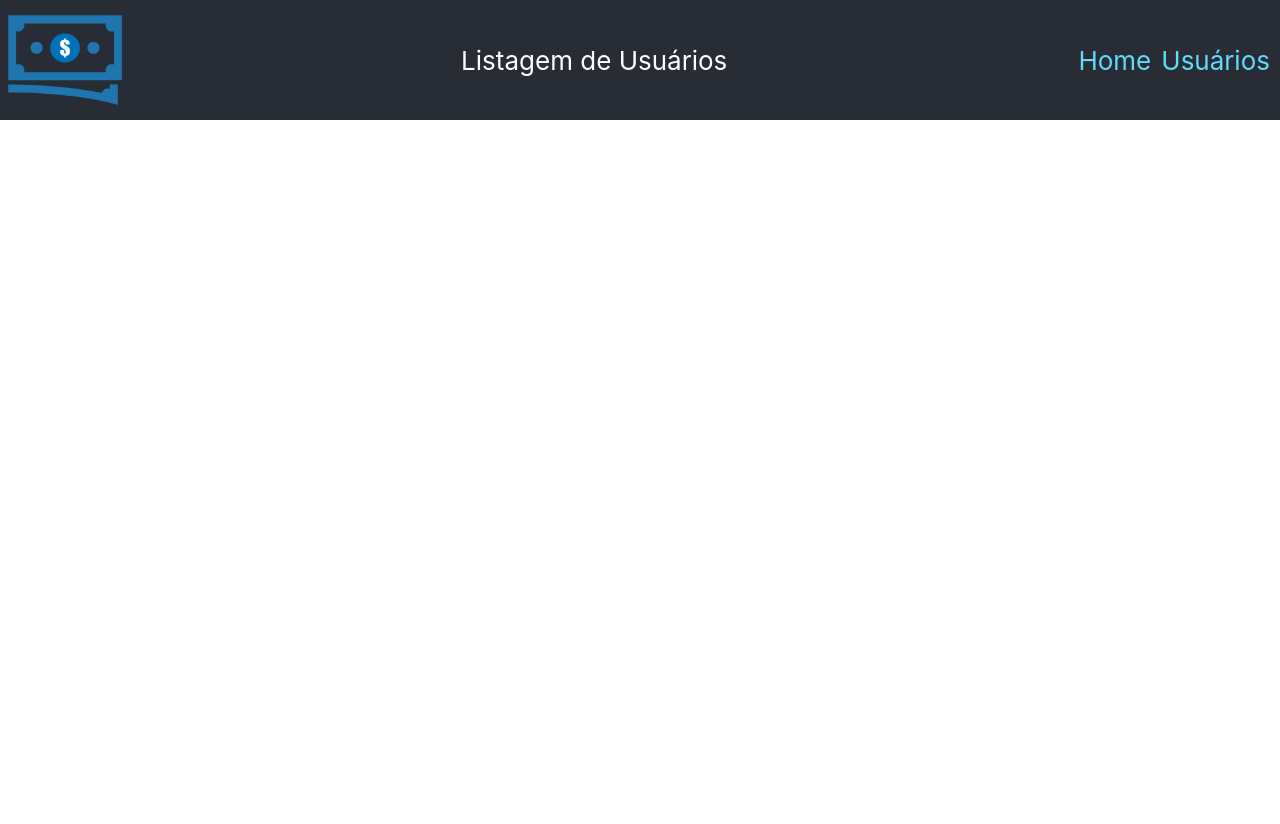
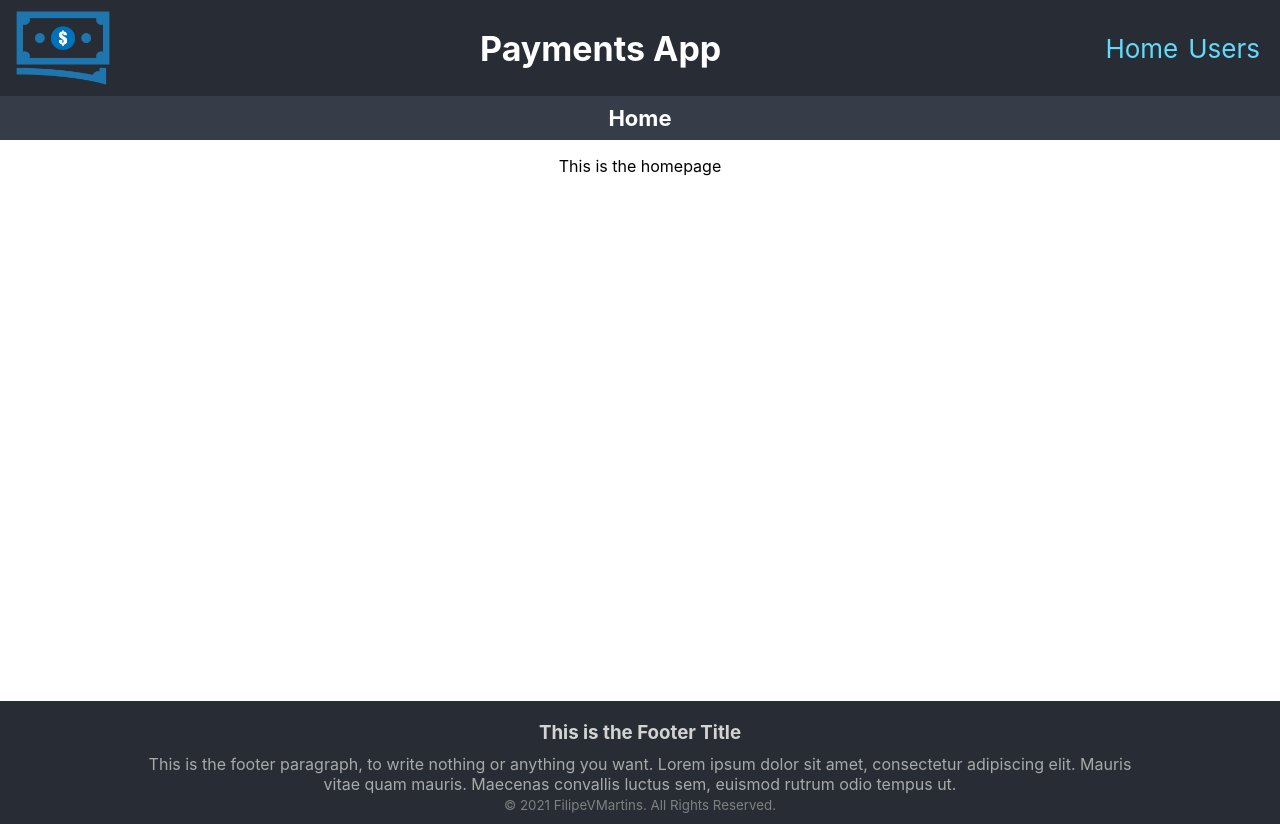
Before and after one commit to FilipeVMartins/Projeto_React_Newtab, a React (Create React App) app: page / in a window 1280 px wide. Before the commit the page ends 800 px from the top, so only its background shows below. Built offline with nearby package versions, Linux system fonts and the light colour scheme; no server answers.

Commit message:
added user listing and home pages, app header footer and router

```diff
--- a/src/App.css
+++ b/src/App.css
@@ -3,19 +3,28 @@
 }
 
 .App-logo {
-  height: calc(10px + 15vmin);/*40vmin*/
+  height: calc(10px + 12vmin);/*40vmin*/
   pointer-events: none;
 }
 
 .App-header {
   background-color: #282c34;
-  height: 15vh;
+  height: 12vh;
+  width: 100%;
   display: flex;
   flex-direction: row;
   align-items: center;
   justify-content: space-between;
   font-size: calc(10px + 2vmin);
   color: white;
+  position: relative;
+  /*top: 0px;*/
+  box-sizing: border-box;
+  padding: 10px;
+}
+
+.App-title {
+  font-size: calc(18px + 2vmin);
 }
 
 .App-nav{
@@ -32,3 +41,49 @@
   text-decoration: underline;
   color: #cff3fd;
 }
+
+
+
+
+
+.App-content {
+  width: 100vw;
+  height: 75.5vh; /* 5.5vh from page-title + 70 vh from page-content */
+  overflow:auto;
+  position: relative;
+
+}
+
+
+
+
+
+
+.App-footer {
+  background-color: #282c34;
+  display: flex;
+  flex-direction: column;
+  align-items: center;
+  width: 100%;
+  margin-top: 1px;
+  padding: 10px;
+  box-sizing: border-box;
+  min-height: 12.5vh; /* 5.5vh from App-content page-title + 12vh from App-header + 70 vh from App-content page-content - 100vh*/
+}
+
+.App-footer div {
+  width: 80%;
+}
+
+.App-footer h3 {
+  color: lightgray;
+  margin: 10px 0px;
+}
+
+.App-footer p {
+  margin: 0px;
+  color: darkgray;
+}
+.App-footer small {
+  color: gray;
+}
--- a/src/App.js
+++ b/src/App.js
@@ -4,9 +4,20 @@ import {BrowserRouter, Switch, Route, Link} from 'react-router-dom';
 
 import logo from './logo.png';
 import UserListing from './pages/UserListing/UserListing';
+import Home from './pages/Home/Home';
 import './App.css';
 
 export default class App extends React.Component {
+
+
+  handleContentScroll = e => {
+    let element = e.target
+    console.log('scroll')
+    if (element.scrollHeight - element.scrollTop === element.clientHeight) {
+      // do something at end of scroll
+      console.log('fim do scroll');
+    }
+  }
 
   render() {
     return (
@@ -14,23 +25,23 @@ export default class App extends React.Component {
         <BrowserRouter>
           <header className="App-header">
             <img src={logo} className="App-logo" alt="logo" />
-            <p>
-              Listagem de Usuários
-            </p>
+            <h1 className="App-title">
+              Payments App
+            </h1>
             <nav className="App-nav">
               <Link to="/" className="App-link" >
                 Home
               </Link>
               <Link to="/UserListing" className="App-link" >
-                Usuários
+                Users
               </Link>
             </nav>
           </header>
 
 
-          <div className="App-content">
+          <div className="App-content" onScroll={this.handleContentScroll}>
             <Switch>
-              <Route path="/" exact={true} component="" />
+              <Route path="/" exact={true} component={Home} />
               <Route path="/UserListing" exact={true} component={UserListing} />
                {/*
               <Route path="/Payment" exact={true} component="" />
@@ -40,7 +51,11 @@ export default class App extends React.Component {
           </div>
 
           <footer className="App-footer">
-
+              <div>
+                <h3>This is the Footer Title</h3>
+                <p>This is the footer paragraph, to write nothing or anything you want. Lorem ipsum dolor sit amet, consectetur adipiscing elit. Mauris vitae quam mauris. Maecenas convallis luctus sem, euismod rutrum odio tempus ut.</p>
+                <small>© 2021 FilipeVMartins. All Rights Reserved.</small>
+              </div>
           </footer>
 
         </BrowserRouter>
--- /dev/null
+++ b/src/components/PageTitle/PageTitle.css
@@ -0,0 +1,17 @@
+.page-title {
+    position: sticky;
+    top: -1px; /* in chrome inspector mobile view there were a 2px margin from top after scrolling*/
+    background-color: #373d48;
+    padding: 10px;
+    height: 5.5vh;
+    display: flex;
+    align-items: center;
+    justify-content: center;
+    box-sizing: border-box;
+}
+
+.page-title h2 {
+    margin: 0;
+    font-size: calc(14px + 1vmin);
+    color: #FFFFFF;
+}
--- /dev/null
+++ b/src/components/PageTitle/PageTitle.js
@@ -0,0 +1,16 @@
+import React from 'react';
+
+import './PageTitle.css';
+
+export default class PageTitle extends React.Component {
+
+  render() {
+
+    return (
+
+      <div className="page-title">
+          <h2>{this.props.title}</h2>
+      </div>
+    );
+  };
+};
--- a/src/index.css
+++ b/src/index.css
@@ -7,6 +7,19 @@ body {
   -moz-osx-font-smoothing: grayscale;
 }
 
+/* Hide scrollbar for Chrome, Safari and Opera*/
+body::-webkit-scrollbar {
+  display: none;
+}
+
+/* Hide scrollbar for IE, Edge and Firefox*/
+html, body {
+  -ms-overflow-style: none;  /* IE and Edge */
+  scrollbar-width: none;  /* Firefox */
+  /*overflow-x: hidden; 1- removed to sticky work, tested on new edge, chrome, opera and firefox*/
+  /*overflow: hidden;  2- added this to avoid app-header scroll, since page-content now has got its own scroll*/
+}
+
 code {
   font-family: source-code-pro, Menlo, Monaco, Consolas, 'Courier New',
     monospace;
--- /dev/null
+++ b/src/pages/Home/Home.js
@@ -0,0 +1,51 @@
+import React from 'react';
+
+import PageTitle from '../../components/PageTitle/PageTitle'
+
+import './Home.css';
+
+export default class Home extends React.Component {
+
+    state = {
+        usersData: []
+    }
+
+
+
+
+    async componentDidMount(){
+        fetch('https://www.mocky.io/v2/5d531c4f2e0000620081ddce', {
+            method: 'GET'
+        })
+        .then(response => response.json())
+        .then((responseJson) => {
+            this.setState({usersData:responseJson})
+        })
+    };
+
+
+
+
+
+
+  render() {
+
+
+    return (
+
+      <div className="App">
+
+          <PageTitle title="Home" />
+
+
+          <div className="home-content">
+            <p>This is the homepage</p>
+          </div>
+      </div>
+
+
+
+
+    );
+  };
+};
--- a/src/pages/UserListing/UserListing.css
+++ b/src/pages/UserListing/UserListing.css
@@ -0,0 +1,56 @@
+
+
+.user-list {
+    display: flex;
+    flex-direction: column;
+    width: 100%;
+    /*top: 17.5vh; 5.5vh from page title + 12vh from app header */
+}
+
+
+.user-row {
+    display: flex;
+    flex-direction: row;
+    justify-content: center;
+    align-items: center;
+    flex-wrap: wrap;
+
+    padding: 20px 5.6617vw ;
+    margin-top: 1px;
+    box-sizing: border-box;
+    background-image: linear-gradient(#31324F, #1F202E);
+    width: 100%;
+
+    color: #FFFFFF;
+}
+
+.user-row figure {
+    margin: 0;
+}
+
+.user-row figure img {
+    border-radius: 50%
+}
+
+.user-wrapper1 {
+    width: 100%;
+    max-width: 900px;
+    display: flex;
+    flex-direction: row;
+    align-items: center;
+    justify-content: space-between;
+}
+.user-data-wrapper {
+    display: flex;
+    flex-direction: row;
+    align-items: center;
+}
+
+.user-data {
+    display: flex;
+    flex-direction: column;
+    align-items: flex-start;
+    text-align: left;
+    font-size: calc(10px + 1vmin);
+    margin: 0px 15px;
+}
--- a/src/pages/UserListing/UserListing.js
+++ b/src/pages/UserListing/UserListing.js
@@ -1,4 +1,6 @@
 import React from 'react';
+
+import PageTitle from '../../components/PageTitle/PageTitle'
 
 import './UserListing.css';
 
@@ -17,10 +19,10 @@ export default class UserListing extends React.Component {
         })
         .then(response => response.json())
         .then((responseJson) => {
+            this.setState({usersData:responseJson})
+        })
 
-            this.setState({usersData:responseJson})
-            console.log(this.state.usersData)
-        })
+        //window.addEventListener("scroll", (e) => console.log(e.target.scrollHeight)); //funcinou
     };
 
 
@@ -33,17 +35,40 @@ export default class UserListing extends React.Component {
 
     return (
 
-      <div className="App">
-          <p>asdasd</p>
-          <ul>
+      <div className="App-user-listing">
+
+          <PageTitle title="Listagem de Usuários" />
 
 
+          <div className="user-list">
             {this.state.usersData.map( (user, index) => {
 
-                return (<li >aaaa</li>)
-            } )}
+                if (true){
 
-          </ul>
+                return (
+                    <div className="user-row" key={'user-row-' + index}>
+                        <div className="user-wrapper1">
+                            <div className="user-data-wrapper">
+                                <figure>
+                                    <img src={user.img} alt={"Foto do Usuário" + user.name} />
+                                </figure>
+
+                                <div className="user-data">
+                                    <div className="user-name">{user.name}</div>
+                                    <div className="user-id-username">ID: {user.id} - Username: {user.username}</div>
+                                </div>
+                            </div>
+
+                            <div>
+                                <button className="pay-button">Pagar</button>
+                            </div>
+                        </div>
+
+                    </div>
+                )}
+            })}
+
+          </div>
       </div>
 
 
```
Also changed, not shown: src/logo2.png (added), src/pages/Home/Home.css (added), 1 other file (tests, documents, lock files or other folders).
